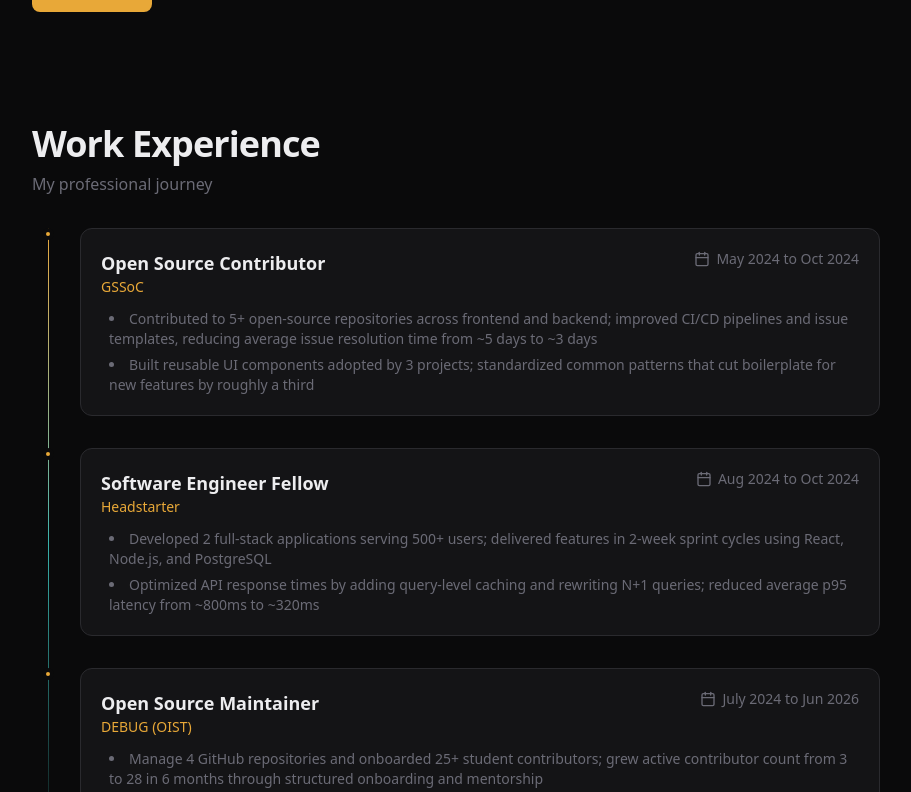
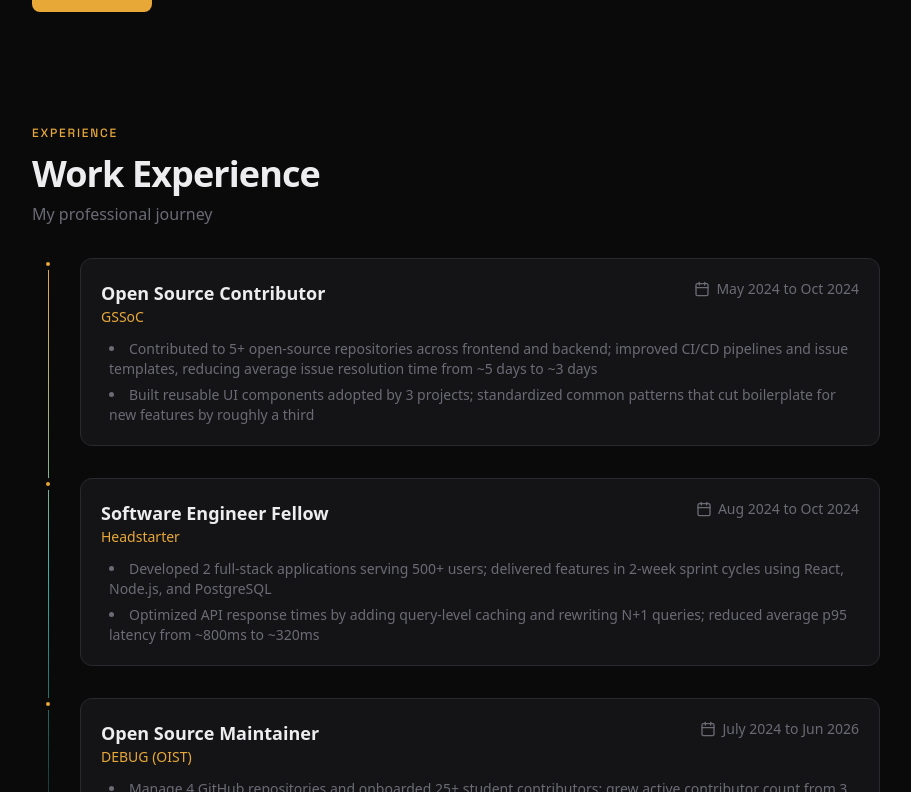
Before and after one commit to NalinDalal/portfolio, a Next.js app: page / in a window 1280 px wide. Shown: the part 1788-2580 px from the top of the page, without its empty margins (184-1095 px from the left). Built offline with nearby package versions, Linux system fonts and the light colour scheme.

Commit message:
improve work ex

```diff
--- a/components/work-experience.tsx
+++ b/components/work-experience.tsx
@@ -5,6 +5,7 @@ import { experiences } from "@/data";
 function WorkExperience() {
   return (
     <section id="work-experience" className="py-8">
+      <p className="section-label">Experience</p>
       <h2 className="font-display font-bold text-3xl md:text-4xl tracking-tight mb-2 text-text-primary">
         Work Experience
       </h2>
@@ -20,7 +21,7 @@ function WorkExperience() {
             <div key={index} className="relative pl-12">
               <div className="absolute left-2.5 w-3 h-3 rounded-full bg-accent border-4 border-bg-primary" />
 
-              <div className="bg-surface rounded-xl p-5 border border-border hover:border-accent/30 transition-colors duration-300">
+              <div className="bg-surface rounded-xl p-5 border border-border hover:border-accent/30 transition-colors duration-200 gradient-border-top">
                 <div className="flex flex-wrap items-start justify-between gap-2 mb-3">
                   <div>
                     <h3 className="font-display font-semibold text-lg text-text-primary">
```
